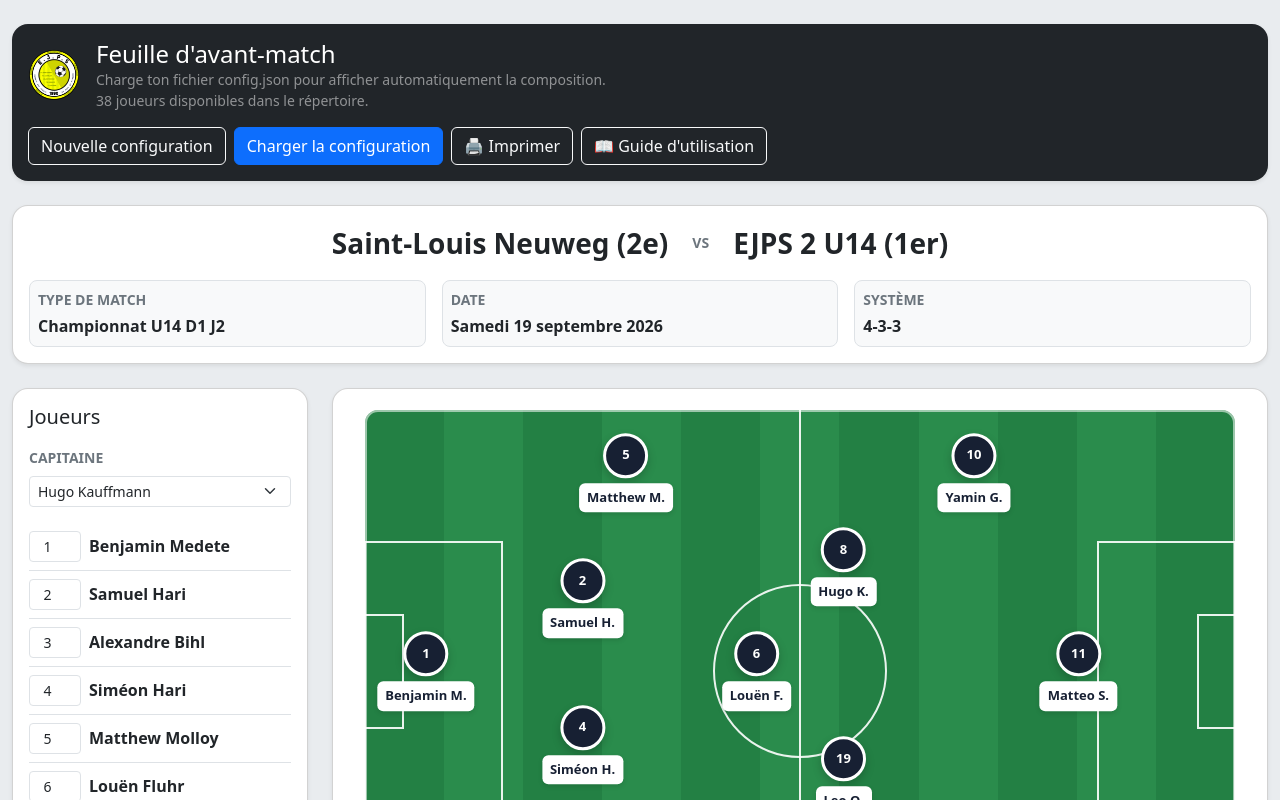
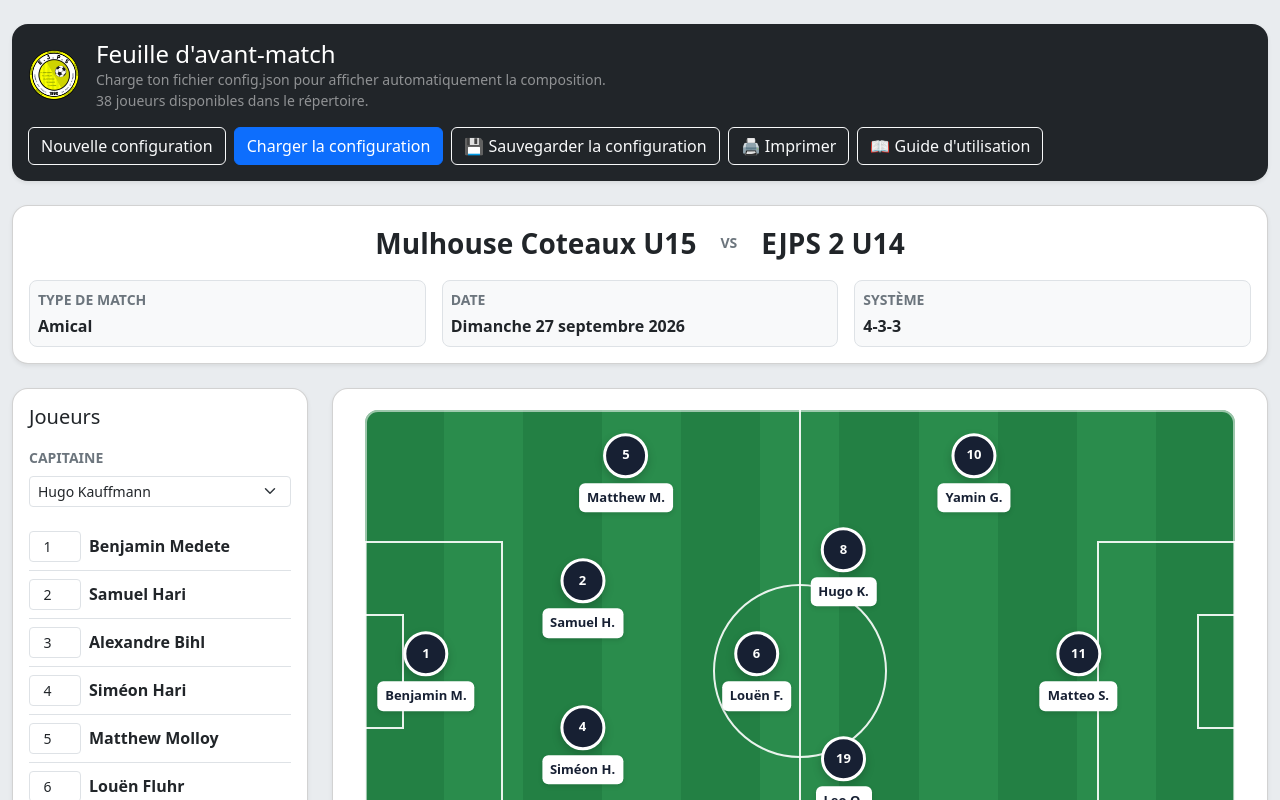
Before and after one commit to maxcl10/CoachBoard, an Angular app: page / in a window 1280 px wide. Shown: the top 800 px of the page. Built offline with nearby package versions, Linux system fonts and the light colour scheme.

Commit message:
feat: add download configuration functionality and update match details

```diff
--- a/src/app/app.html
+++ b/src/app/app.html
@@ -17,6 +17,9 @@
         Nouvelle configuration
       </button>
       <label class="btn btn-primary mb-0" for="configFile">Charger la configuration</label>
+      <button class="btn btn-outline-light" type="button" (click)="downloadConfig()">
+        💾 Sauvegarder la configuration
+      </button>
       <button class="btn btn-outline-light" type="button" (click)="printPage()">🖨️ Imprimer</button>
       <a class="btn btn-outline-light" href="guide-utilisation.html" target="_blank" rel="noopener">📖 Guide d'utilisation</a>
       <input class="visually-hidden" id="configFile" type="file" accept=".json,application/json" (change)="onConfigFileChange($event)" />
--- a/src/app/app.ts
+++ b/src/app/app.ts
@@ -24,12 +24,12 @@ export class App {
   protected readonly draggingPlayerId = signal<number | null>(null);
 
   protected readonly config = signal<MatchConfig>({
-    team: 'EJPS 2 U14 (1er)',
-    opponent: 'Saint-Louis Neuweg (2e)',
+    team: 'EJPS 2 U14',
+    opponent: 'Mulhouse Coteaux U15',
     venue: 'Stade de l\'Au',
     home: false,
-    matchType: 'Championnat U14 D1  J2',
-    date: '2026-09-19',
+    matchType: 'Amical',
+    date: '2026-09-27',
     formation: '4-3-3',
     players: [
       { playerId: 28, shirtNumber: 1, position: 'GB' },
@@ -350,4 +350,20 @@ export class App {
   protected printPage(): void {
     window.print();
   }
+
+  /** Downloads the currently displayed configuration as a JSON file. */
+  protected downloadConfig(): void {
+    const json = JSON.stringify(this.config(), null, 2);
+    const blob = new Blob([json], { type: 'application/json;charset=utf-8' });
+    const url = URL.createObjectURL(blob);
+    const link = document.createElement('a');
+    const fileName = `${this.config().team || 'configuration'}-${this.config().opponent || 'match'}.json`
+      .replace(/[<>:"/\\|?*\u0000-\u001F]/g, '-')
+      .replace(/\s+/g, '-');
+
+    link.href = url;
+    link.download = fileName;
+    link.click();
+    URL.revokeObjectURL(url);
+  }
 }
```
